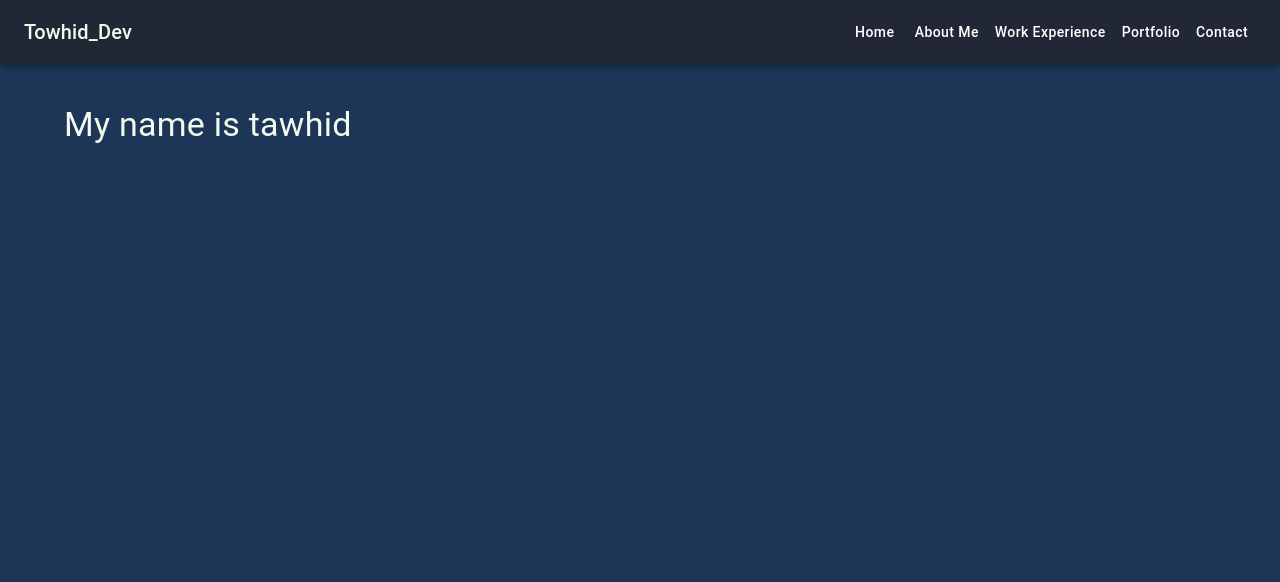
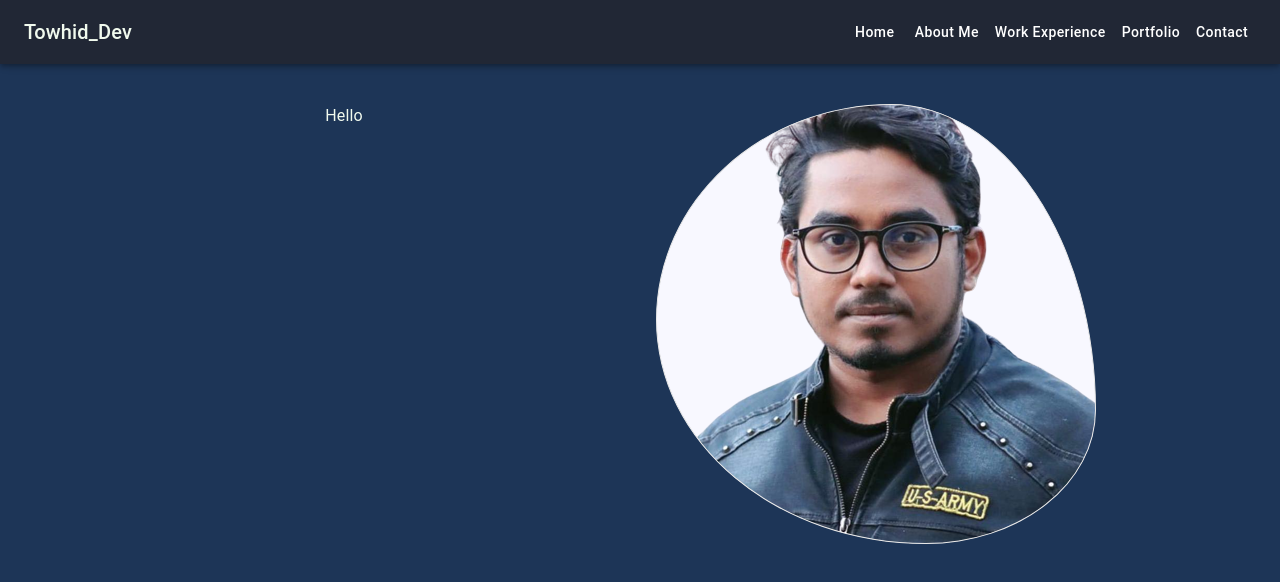
Before and after one commit to tawhidib/towhid_me, a Next.js app: page / in a window 1280 px wide. Shown: the top 582 px of the page. Built offline with nearby package versions, Linux system fonts and the light colour scheme.

Commit message:
style: Background image with animation
background image added with water drop animation effects

```diff
--- a/src/components/Banner.tsx
+++ b/src/components/Banner.tsx
@@ -2,6 +2,9 @@ import React from "react";
 import Container from "@mui/material/Container";
 import Box from "@mui/material/Box";
 import Typography from "@mui/material/Typography";
+import Grid from "@mui/material/Grid";
+import myImage from "../assets/images/myImage.png";
+import Image from "next/image";
 
 const Banner = (): JSX.Element => {
   return (
@@ -11,7 +14,37 @@ const Banner = (): JSX.Element => {
       className="banner-bg"
     >
       <Container maxWidth={"lg"} sx={{ mx: "auto" }}>
-        <Typography variant="h4">My name is tawhid</Typography>
+        <Grid container spacing={4}>
+          <Grid
+            xs={12}
+            md={6}
+            item
+            sx={{
+              textAlign: "center",
+            }}
+          >
+            <Typography> Hello</Typography>
+          </Grid>
+          <Grid
+            xs={12}
+            md={6}
+            item
+            sx={{
+              textAlign: "center",
+            }}
+          >
+            <Box
+              sx={{
+                width: "440px",
+                height: "440px",
+                display: "flex",
+                justifyContent: "center",
+                alignItems: "center",
+              }}
+              className="water-drop"
+            ></Box>
+          </Grid>
+        </Grid>
       </Container>
     </Box>
   );
--- a/src/styles/globals.css
+++ b/src/styles/globals.css
@@ -1,2 +1,53 @@
 .banner-bg {
 }
+
+@keyframes border-transform {
+  0%,
+  100% {
+    border-radius: 63% 37% 54% 46%/55% 48% 52% 45%;
+  }
+  14% {
+    border-radius: 40% 60% 54% 46%/49% 60% 40% 51%;
+  }
+  28% {
+    border-radius: 54% 46% 38% 62%/49% 70% 30% 51%;
+  }
+  42% {
+    border-radius: 61% 39% 55% 45%/61% 38% 62% 39%;
+  }
+  56% {
+    border-radius: 61% 39% 67% 33%/70% 50% 50% 30%;
+  }
+  70% {
+    border-radius: 50% 50% 34% 66%/56% 68% 32% 44%;
+  }
+  84% {
+    border-radius: 46% 54% 50% 50%/35% 61% 39% 65%;
+  }
+}
+
+.water-drop {
+  font-size: 30px;
+  border-radius: 100%;
+  border: 1px solid #e8e8e8;
+  display: block;
+  text-align: center;
+  line-height: 80px;
+  margin: 0 0 5px;
+  border-radius: 68% 32% 64% 36%/59% 59% 41% 41%;
+  background: #f8f8ff;
+  background-image: url("../assets/images/myImage.png");
+  background-position: center;
+  animation-duration: 20s;
+  animation-timing-function: linear;
+  animation-delay: 0s;
+  animation-iteration-count: infinite;
+  animation-direction: normal;
+  animation-fill-mode: none;
+  animation-play-state: running;
+  animation-name: border-transform;
+  -webkit-border-radius: 68% 32% 64% 36%/59% 59% 41% 41%;
+  -moz-border-radius: 68% 32% 64% 36%/59% 59% 41% 41%;
+  -ms-border-radius: 68% 32% 64% 36%/59% 59% 41% 41%;
+  -o-border-radius: 68% 32% 64% 36%/59% 59% 41% 41%;
+}
```
Also changed, not shown: src/assets/images/myImage.png (added).
